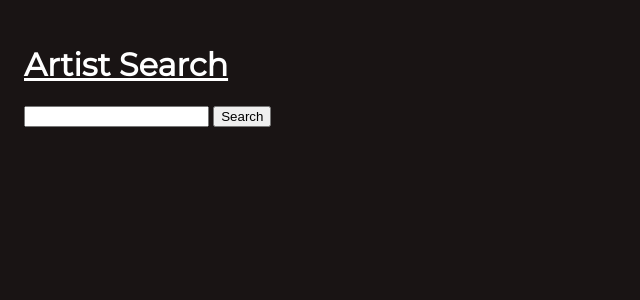
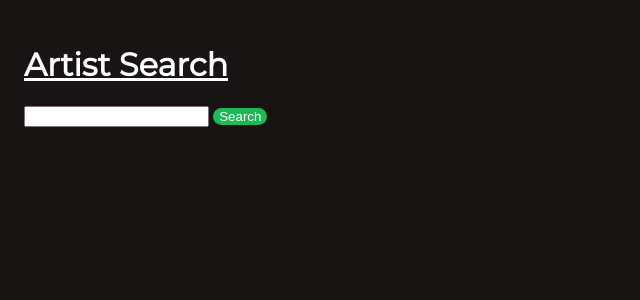
Before and after one commit to bjgribb/musicdata, a Django app: page /home/ in a window 1280 px wide. Shown: the top 300 px of the page, without its empty margins (0-640 px from the left). Run offline with Django 3.2, Linux system fonts and the light colour scheme.

Commit message:
consistent button styling

```diff
--- a/spotify_python/static/css/style.css
+++ b/spotify_python/static/css/style.css
@@ -14,6 +14,13 @@ a {
 
 .spotify_logo {
     width: 70px;
+}
+
+button {
+    background: #1DB954;
+    border-radius: 500px;
+    color: #FFFFFF;
+    border: none;
 }
 
 .login {
```
